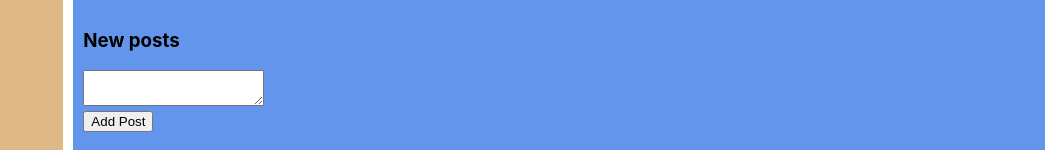
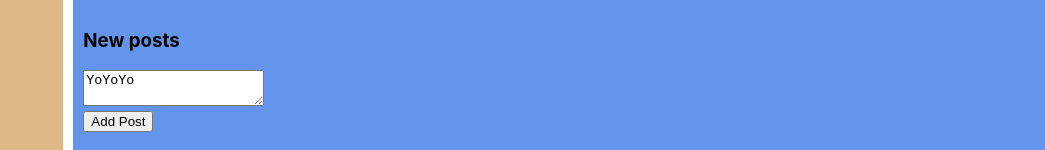
Before and after one commit to VladimirGromyko/social-net, a React (Create React App) app: page /profile in a window 1280 px wide. Shown: the part 1272-1422 px from the top of the page, without its empty margins (235-1280 px from the left). Built offline with nearby package versions, Linux system fonts and the light colour scheme.

Commit message:
second commit

```diff
--- a/src/App.tsx
+++ b/src/App.tsx
@@ -4,42 +4,35 @@ import Header from "./Components/Header/header";
 import Navbar from "./Components/Navbar/Navbar";
 import Profile from "./Components/Profile/Profile";
 import Dialogs from "./Components/Dialogs/Dialogs";
-import s from "./Components/Profile/Profile.module.css";
-import {BrowserRouter, Route} from 'react-router-dom';
+import {Route} from 'react-router-dom';
 import News from "./Components/News/News";
 import Music from "./Components/Music/Music";
 import Settings from "./Components/Settings/Settings";
-import {MyPostsType} from "./Components/Profile/MyPosts/MyPosts";
-//import {Route} from "react-router-dom"
+import {RootStateType} from "./redux/state";
 
-
-const App = (props:MyPostsType) => {
-
+type stateType = {
+    state:RootStateType
+    addPost : () => void
+    updateNewPostText: (newText: string) => void
+}
+const App = (props: stateType) => {
     return (
         // eslint-disable-next-line react/jsx-no-undef
-        <BrowserRouter >
         <div className="app-wrapper">
             <Header/>
             <Navbar/>
             <div className='app-wrapper-content'>
 
                 {/* eslint-disable-next-line react/jsx-no-undef */}
-                <Route path='/dialogs' render={() => <Dialogs />}/>
-                <Route path='/profile' render={() => <Profile posts={props.posts}/>}/>
+                <Route path='/dialogs' render={() => <Dialogs state={props.state.dialogsPage}/>}/>
+                <Route path='/profile' render={() => <Profile profilePage={props.state.profilePage}
+                                                              addPost={props.addPost}
+                                                              updateNewPostText={props.updateNewPostText}/>}/>
                 <Route path='/news' render={() => <News/>}/>
                 <Route path='/music' render={() => <Music/>}/>
                 <Route path='/settings' render={() => <Settings/>}/>
-
-{/*
-                <Route path='/dialogs' component={Dialogs}/>
-                <Route path='/profile' component={Profile}/>
-                <Route path='/news' component={News}/>
-                <Route path='/music' component={Music}/>
-                <Route path='/settings' component={Settings}/>
-*/}
             </div>
         </div>
-        </BrowserRouter>
     )
 }
 export default App;
--- a/src/Components/Dialogs/Dialogs.tsx
+++ b/src/Components/Dialogs/Dialogs.tsx
@@ -4,63 +4,35 @@ import DialogItem from "./DialogItem/DialogItem";
 import Message from "./Message/Message";
 
 
-/*type DialogItemType = {
+export type DialogsElementType = {
+    id: string
     name: string
+}
+export type MessagesElementType = {
     id: string
-}
-type MessageType = {
     message: string
 }
+type DialogsAndMessagesType = {
+    dialogs : Array <DialogsElementType>
+    messages: Array <MessagesElementType>
+}
+type stateType = {
+    state: DialogsAndMessagesType
+}
 
-const DialogItem = (props: DialogItemType) => {
-    let path = "/dialogs/" + props.id
-    return (
-        <div className={s.dialog + ' ' + s.active}>
-            <NavLink to={path}>{props.name}</NavLink>
-        </div>
-    )
-}
-const Message = (props: MessageType) => {
-    return <div className={s.message}>{props.message}</div>
+const Dialogs:React.FC<stateType> = (props) => {
+    let dialogsElements = props.state.dialogs
+        .map(d => <DialogItem name={d.name} id={d.id}/>)
 
-}*/
-
-const Dialogs = () => {
-    let dialogs = [
-        {id: "1", name: "Vova"},
-        {id: "2", name: "July"},
-        {id: "3", name: "Sasha"},
-        {id: "4", name: "Pasha"}
-    ]
-    let messages = [
-        {id: "1", message: "Hi"},
-        {id: "2", message: "How are you?"},
-        {id: "3", message: "Yo"},
-    ]
-
-    let dialogsElements = dialogs
-        .map(d=> <DialogItem name={d.name} id={d.id}/>)
-
-    let messagesElements = messages
+    let messagesElements = props.state.messages
         .map(m => <Message message={m.message}/>)
     return (
         <div className={s.dialogs}>
             <div className={s.dialogsItems}>
                 {dialogsElements}
-{/*
-                <DialogItem name={dialogs[0].name} id={dialogs[0].id}/>
-                <DialogItem name={dialogs[1].name} id={dialogs[1].id}/>
-                <DialogItem name="Sasha" id="3"/>
-                <DialogItem name="Pasha" id="4"/>
-*/}
             </div>
             <div className={s.messages}>
                 {messagesElements}
-{/*
-                <Message message={messages[0].message}/>
-                <Message message={messages[1].message}/>
-                <Message message="Yo"/>
-*/}
             </div>
         </div>
     )
--- a/src/Components/Profile/MyPosts/MyPosts.tsx
+++ b/src/Components/Profile/MyPosts/MyPosts.tsx
@@ -1,46 +1,63 @@
-import React from 'react';
+import React, {ChangeEvent} from 'react';
 import s from './MyPosts.module.css'
 import Post from "./Post/Post";
-//export type message = string
+
 
 export type postsType = {
-    id: string,
+    id: number,
     message: string,
     likesCount: number
 }
-export type MyPostsType = {
+type MyPostsType = {
     posts: Array<postsType>
+    newPostText: string
+    updateNewPostText: (newText: string) => void
+    addPost: () => void
+
 }
 
-const MyPosts:React.FC<MyPostsType> = (props) => {
+const MyPosts: React.FC<MyPostsType> = (props) => {
 
-  /*  let posts = [
-        {id: "1", message: "Hi, how are you?", likesCount: 2 },
-        {id: "2", message: "Hi, what are you doing?", likesCount: 5 },
-        {id: "3", message: "It's my first post.", likesCount: 4 },
-    ]*/
-    let PostsElements = props.posts.map( p => <Post message={p.message} likesCount={p.likesCount}/>)
+    let PostsElements = props.posts.map(p => <Post key={p.id} message={p.message} likesCount={p.likesCount}/>)
+
+//    let newPostElement = React.createRef<HTMLTextAreaElement>()
+
+    let addPost = () => {
+//        if (newPostElement.current) {
+            //let text = newPostElement.current.value
+            props.addPost()
+ //       }
+    }
+    // let onPostChange = () => {
+    //     if (newPostElement.current) {
+    //         let text = newPostElement.current.value
+    //         props.updateNewPostText(text)
+    //     }
+    // }
+    let onPostChange = (e: ChangeEvent<HTMLTextAreaElement>) => {
+     //   if (newPostElement.current) {
+      //      let text = newPostElement.current.value
+            props.updateNewPostText(e.currentTarget.value)
+      //  }
+    }
 
     return (
         <div className={s.postsBlock}>
             <h3>New posts</h3>
             <div>
                 <div>
-                    <textarea></textarea>
+                    {/*<textarea onChange={onPostChange} ref={newPostElement} value={props.newPostText}/>*/}
+                    <textarea onChange={onPostChange} value={props.newPostText}/>
+
                 </div>
                 <div>
-                    <button>Add Post</button>
+                    <button onClick={addPost}>Add Post</button>
                 </div>
             </div>
             <div className={s.posts}>
                 <div className={s.item}>
                     {PostsElements}
-                    {/*<Post message={PostsData[0].message} likesCount={PostsData[0].likesCount}/>*/}
                 </div>
-                {/*<Post message={PostsData[1].message} likesCount={PostsData[1].likesCount}/>*/}
-                {/*<Post message="It's my first post." likesCount={4}/>*/}
-                {/*<Post />
-                <Post />*/}
             </div>
         </div>
     )
--- a/src/Components/Profile/Profile.tsx
+++ b/src/Components/Profile/Profile.tsx
@@ -1,14 +1,26 @@
 import React from 'react';
 import s from './Profile.module.css'
-import MyPosts, {MyPostsType} from "./MyPosts/MyPosts";
+import MyPosts, {postsType} from "./MyPosts/MyPosts";
 import ProfileInfo from "./ProfileInfo/ProfileInfo";
 
-const Profile = (props: MyPostsType) => {
 
+type stateType = {
+    profilePage: {
+        posts: Array<postsType>,
+        newPostText: string
+    },
+    addPost: () => void
+    updateNewPostText: (newText: string) => void
+}
+
+const Profile = (props: stateType) => {
     return (
         <div>
             <ProfileInfo/>
-            <MyPosts posts={props.posts} />
+            <MyPosts posts={props.profilePage.posts}
+                     newPostText={props.profilePage.newPostText}
+                     updateNewPostText={props.updateNewPostText}
+                     addPost={props.addPost}/>
         </div>
     )
 }
--- a/src/index.tsx
+++ b/src/index.tsx
@@ -1,22 +1,12 @@
-import React from 'react';
-import ReactDOM from 'react-dom';
 import './index.css';
-import App from './App';
 import reportWebVitals from './reportWebVitals';
-import {postsType} from "./Components/Profile/MyPosts/MyPosts";
+import state from "./redux/state";
+import {rerenderEntireTree} from "./render";
+
 
 /*  </React.StrictMode>*/
 
-let posts: Array<postsType> = [
-    {id: "1", message: "Hi, how are you?", likesCount: 2 },
-    {id: "2", message: "Hi, what are you doing?", likesCount: 5 },
-    {id: "3", message: "It's my first post.", likesCount: 4 },
-]
-
-ReactDOM.render(
-    <App posts={posts}/>,
-    document.getElementById('root')
-);
+rerenderEntireTree(state)
 
 // If you want to start measuring performance in your app, pass a function
 // to log results (for example: reportWebVitals(console.log))
--- /dev/null
+++ b/src/redux/state.ts
@@ -0,0 +1,74 @@
+import {rerenderEntireTree} from "../render";
+
+type DialogsType = {
+    id: string
+    name: string
+}
+
+type MessagesType = {
+    id: string
+    message: string
+}
+
+type postsType = {
+    id: number,
+    message: string,
+    likesCount: number
+}
+
+type ProfilePageType = {
+    posts: Array<postsType>
+    newPostText: string
+}
+type DialogsPageType = {
+    dialogs: Array<DialogsType>
+    messages: Array<MessagesType>
+}
+type sidebarType = {}
+
+export type RootStateType = {
+    profilePage: ProfilePageType
+    dialogsPage: DialogsPageType
+    sidebar: sidebarType
+}
+
+let state: RootStateType = {
+    profilePage: {
+        posts: [
+            {id: 1, message: "Hi, how are you?", likesCount: 2},
+            {id: 2, message: "Hi, what are you doing?", likesCount: 5},
+            {id: 3, message: "It's my first post.", likesCount: 4},
+        ],
+        newPostText: 'YoYoYo'
+    },
+    dialogsPage: {
+        dialogs: [
+            {id: "1", name: "Vova"},
+            {id: "2", name: "July"},
+            {id: "3", name: "Sasha"},
+            {id: "4", name: "Pasha"}
+        ],
+        messages: [
+            {id: "1", message: "Hi"},
+            {id: "2", message: "How are you?"},
+            {id: "3", message: "Yo"},
+        ]
+    },
+    sidebar: {}
+}
+
+export let addPost = () => {
+    const newPost: postsType = {
+        id: 4,
+        message: state.profilePage.newPostText,
+        likesCount: 0
+    }
+    state.profilePage.posts.push(newPost)
+    state.profilePage.newPostText = ""
+    rerenderEntireTree(state)
+}
+export let updateNewPostText = (newText: string) => {
+    state.profilePage.newPostText= newText
+    rerenderEntireTree(state)
+}
+export default state
--- /dev/null
+++ b/src/render.tsx
@@ -0,0 +1,14 @@
+import ReactDOM from "react-dom";
+import {BrowserRouter} from "react-router-dom";
+import App from "./App";
+import {addPost, RootStateType, updateNewPostText} from "./redux/state";
+import React from "react";
+
+export let rerenderEntireTree = (state:RootStateType) => {
+
+    ReactDOM.render(
+        <BrowserRouter>
+            <App state={state} addPost={addPost} updateNewPostText={updateNewPostText}/>
+        </BrowserRouter>,
+        document.getElementById('root'));
+}
```
Also changed, not shown: src/Components/Profile/MyPosts/Post/Post.tsx (+5 -2 lines).
